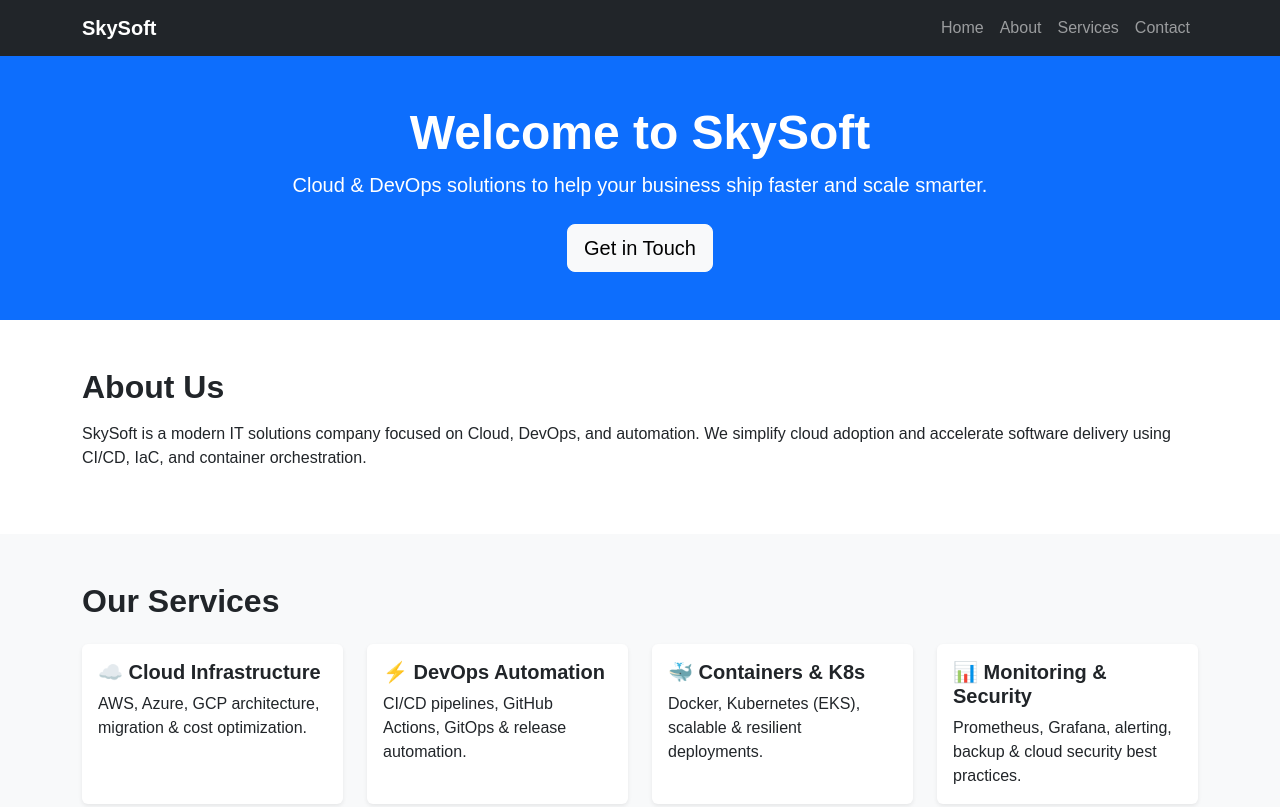
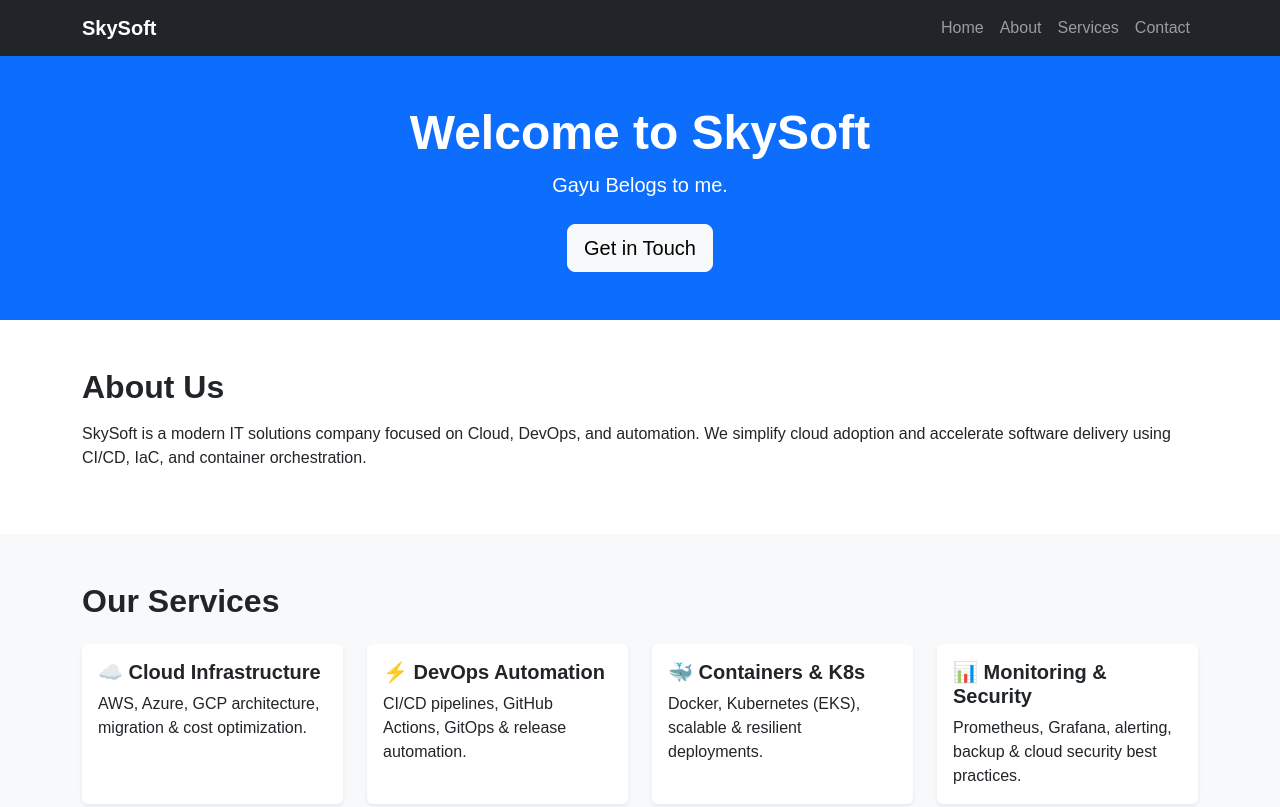
Before and after one commit to Pratikbhosale7491/SkySoft.Com, a website: page public/index.html in a window 1280 px wide. Shown: the top 807 px of the page. Drawn offline with nearby package versions, Linux system fonts and the light colour scheme.

Commit message:
Testing does changes reflect or not on ec2

```diff
--- a/public/index.html
+++ b/public/index.html
@@ -3,7 +3,7 @@
 <head>
   <meta charset="UTF-8" />
   <meta name="viewport" content="width=device-width, initial-scale=1.0"/>
-  <title>SkySoft - Gayatri IS BEST& DevOps Solutions</title>
+  <title>SkySoft - Cloud & DevOps Solutions</title>
   <link href="https://cdn.jsdelivr.net/npm/bootstrap@5.3.2/dist/css/bootstrap.min.css" rel="stylesheet">
   <link rel="stylesheet" href="assets/css/style.css">
 </head>
@@ -30,7 +30,7 @@
   <section id="home" class="bg-primary text-white text-center p-5">
     <div class="container">
       <h1 class="display-5 fw-bold">Welcome to SkySoft</h1>
-      <p class="lead">Cloud & DevOps solutions to help your business ship faster and scale smarter.</p>
+      <p class="lead">Gayu Belogs to me.</p>
       <a href="#contact" class="btn btn-light btn-lg mt-2">Get in Touch</a>
     </div>
   </section>
```
